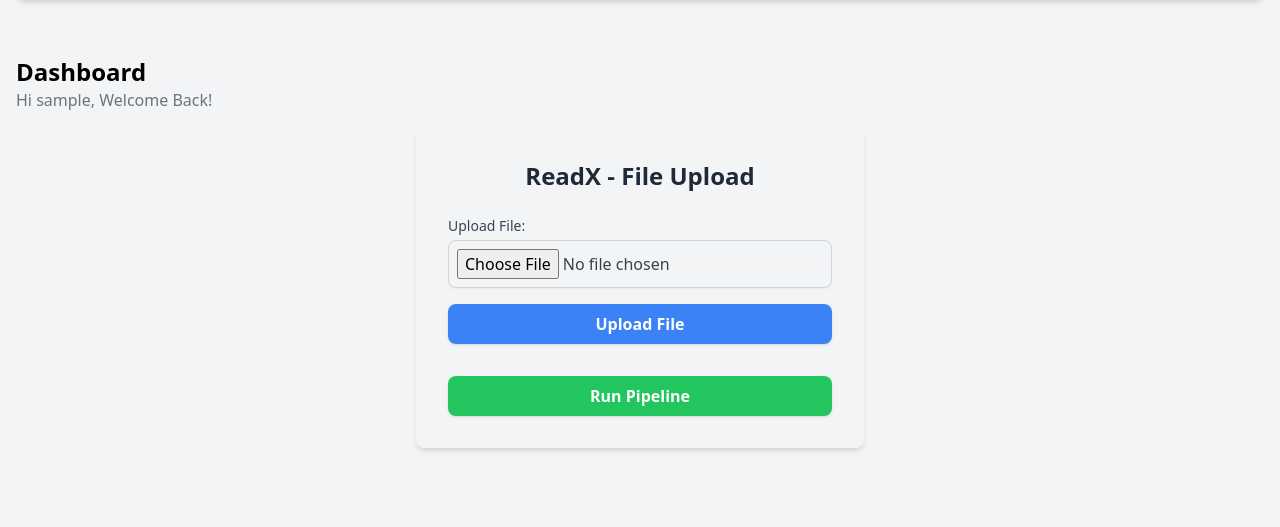
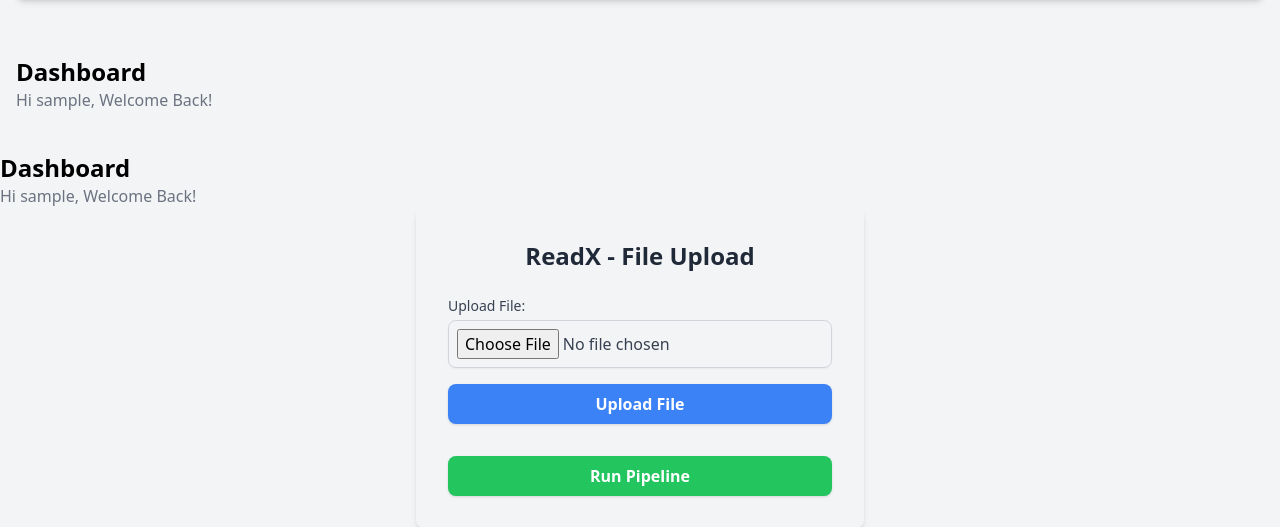
Before and after one commit to MalcolmorianVII/ReadX, a Flask app: page /readx/sample in a window 1280 px wide. Shown: the part 80-607 px from the top of the page. Run offline with Flask 3, Linux system fonts and the light colour scheme; parts of the project's set-up code (start-up, migrations or seed data) failed here and were passed over; some libraries are stand-ins or nearby versions.

Commit message:
moved welcome section to readx page

```diff
--- a/seqsure/app/templates/readx.html
+++ b/seqsure/app/templates/readx.html
@@ -2,6 +2,13 @@
 
 {% block body %}
  {{ super() }}
+ <!-- Welcome Section -->
+ <div class="mt-6">
+    {% block welcome %}
+    <h1 class="text-2xl font-bold">Dashboard</h1>
+    <p class="text-gray-500">Hi {{ user }}, Welcome Back!</p>
+    {% endblock %}
+</div>
  <div class="container mx-auto p-8 max-w-md bg-gray-100 rounded-lg shadow-md">
     <h1 class="text-2xl font-bold text-gray-800 mb-6 text-center">ReadX - File Upload</h1>
     <form id="uploadForm" class="space-y-4">
```
Also changed, not shown: seqsure/app/templates/home.html (+5 -3 lines).
